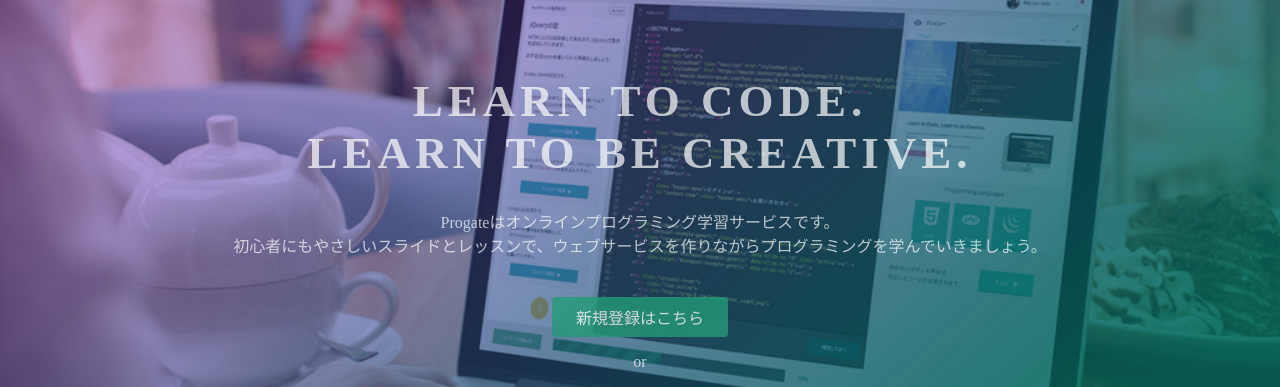
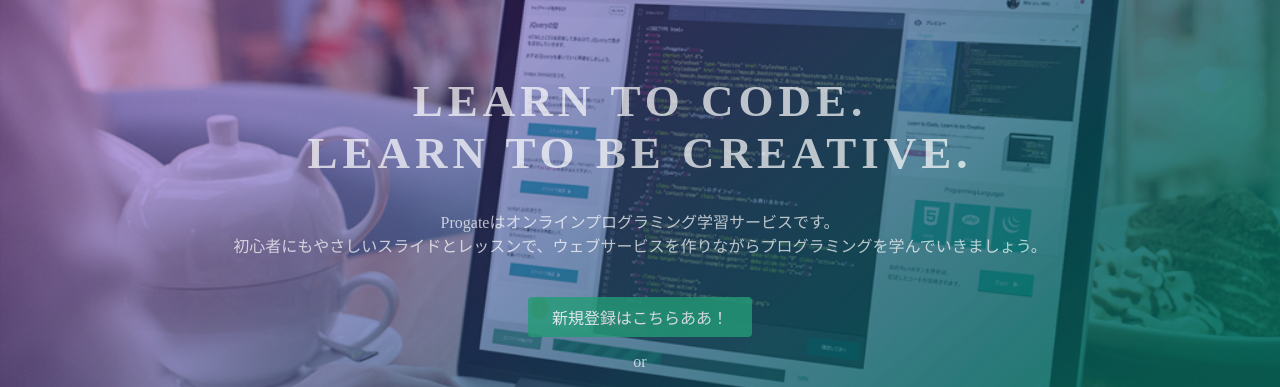
Before and after one commit to tadshmprog/tadshmprog.github.io, a plain HTML site: page index.html in a window 1280 px wide. Shown: the part 135-522 px from the top of the page. Drawn offline with Linux system fonts and the light colour scheme.

Commit message:
Update index.html

```diff
--- a/index.html
+++ b/index.html
@@ -26,7 +26,7 @@
       <h1>LEARN TO CODE.<br>LEARN TO BE CREATIVE.</h1>
       <p>Progateはオンラインプログラミング学習サービスです。<br>初心者にもやさしいスライドとレッスンで、ウェブサービスを作りながらプログラミングを学んでいきましょう。</p>
       <div class="btn-wrapper">
-        <a href="#" class="btn signup">新規登録はこちら</a>
+        <a href="#" class="btn signup">新規登録はこちらああ！</a>
         <p>or</p>
         <a href="#" class="btn facebook"><span class="fa fa-facebook"></span>Facebookで登録</a>
         <a href="#" class="btn twitter"><span class="fa fa-twitter"></span>Twitterで登録</a>
```
